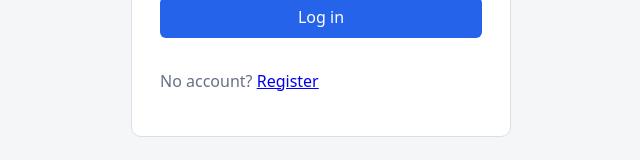
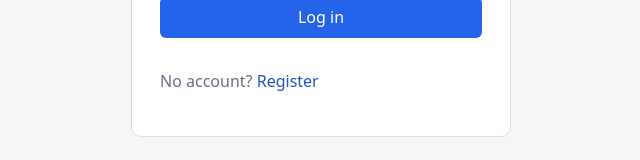
Before and after one commit to mehedipriam/Sales-Profit-Tracker-Project, a React app in the folder frontend/: page /login in a window 1280 px wide. In both pictures the pointer is over the link "Register". Shown: the part 468-628 px from the top of the page, without its empty margins (319-959 px from the left). Built offline with nearby package versions, Linux system fonts and the light colour scheme; the HTML template or start-up script is replaced by a standard one.

Commit message:
Remove link underlines: links use the primary color and darken on hover instead

```diff
--- a/frontend/src/index.css
+++ b/frontend/src/index.css
@@ -14,6 +14,8 @@
 * { box-sizing: border-box; }
 body { margin: 0; }
 h1 { margin-top: 0; }
+a { color: var(--primary); text-decoration: none; }
+a:hover { filter: brightness(0.85); }
 .muted { color: var(--muted); }
 .error { color: var(--danger); margin: 0; }
 .center-note { text-align: center; margin-top: 4rem; }
@@ -217,8 +219,6 @@ select.status.RETURNED, select.status.CANCELLED { color: var(--danger); }
 .expense-list .expense-total { border-bottom: 0; font-weight: 600; }
 .table-wrap.spaced { margin-top: 1rem; }
 
-.table-wrap a:not(.link):not(.btn) { color: var(--primary); text-decoration: none; }
-.table-wrap a:not(.link):not(.btn):hover { text-decoration: underline; }
 
 /* ---- stock ---- */
 .badge.low { margin-left: 0.4rem; background: #fdecea; color: #b3261e; }
```
